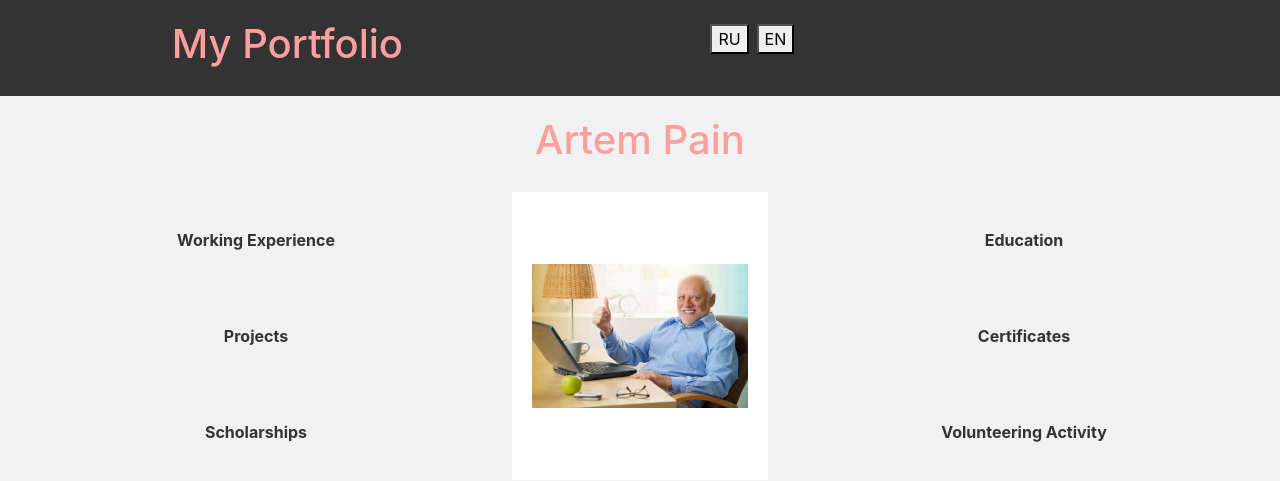
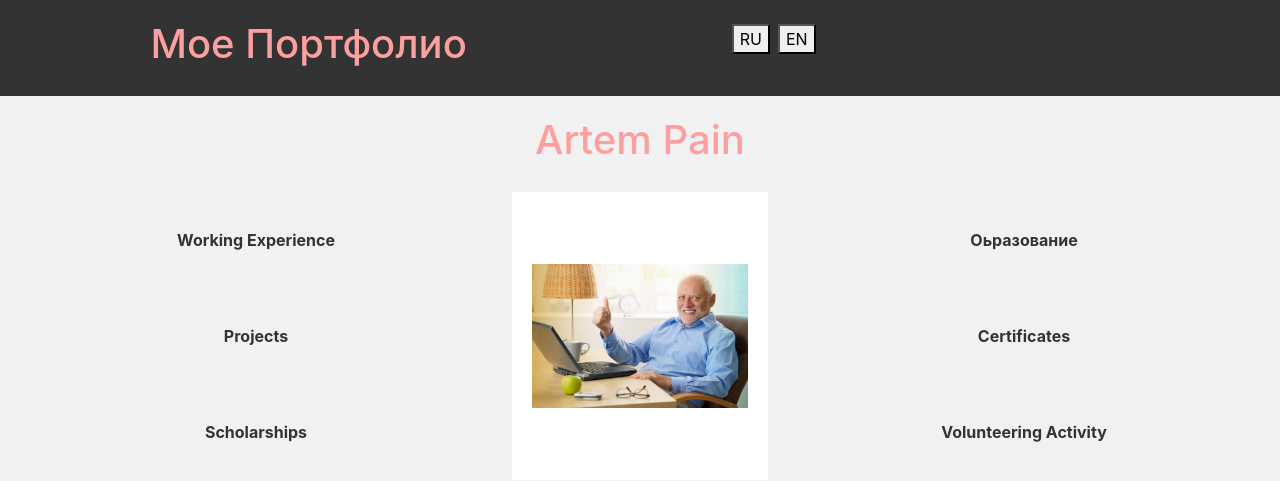
Before and after one commit to ewewraw/flask-for-beginners-course, a Flask app: page /portfolio in a window 1280 px wide. Shown: the top 481 px of the page. Run offline with Flask 3, Linux system fonts and the light colour scheme; parts of the project's set-up code (start-up, migrations or seed data) failed here and were passed over.

Commit message:
added more hints for translation

```diff
--- a/language/en_EN.json
+++ b/language/en_EN.json
@@ -1,3 +1,4 @@
 {
-  "my_portfolio": "My Portfolio"
+  "my_portfolio": "My Portfolio",
+  "education": "Education"
 }
--- a/language/ru_RU.json
+++ b/language/ru_RU.json
@@ -1,3 +1,5 @@
 {
-  "my_portfolio": "Мое Портфолио"
+  "my_portfolio": "Мое Портфолио",
+    "education": "Оьразование"
+
 }
--- a/main2.py
+++ b/main2.py
@@ -17,7 +17,7 @@ def main_page():
     # What kind of object is that? What is inside?
     # Maybe you can print it and have a look?
     # TODO: Main task: 1) make everything translatable 2) add another language (any)
-    return render_template('portfolio.html', translations=languages.get('en_EN'))
+    return render_template('portfolio.html', translations=languages.get('ru_RU'))
 
 @app.route('/dummy_function', methods = ['POST'])
 def dummy_function():
@@ -27,12 +27,11 @@ def dummy_function():
     lang = request.form['lang']
     print('Oh myyyy')
     print(lang)
+    print("button clicked")
     if lang == 'en':
-        # app_language = 'en_EN'
         return render_template('portfolio.html', translations=languages.get('en_EN'))
     else:
-        # app_language = 'ru_RU'
-        return render_template('portfolio.html', translations=languages.get('ru_RU'))
+        return render_template('portfolio.html', translations=languages.get('en_EN'))
 
 @app.route('/random')
 def random_page():
@@ -51,6 +50,7 @@ if __name__ == '__main__':
     languages = {}
     # TODO: so we just took all the files that are in the language directory? Hmm..
     language_list = [f for f in listdir(os.path.join(".", 'language')) if isfile(join(os.path.join(".", 'language'), f))]
+    # ["en_EN.json", "ru_RU.json"]
     # TODO: And for each file... ?
     for lang in language_list:
         # TODO: we extract the language code from the file name...
--- a/static/portfolio.css
+++ b/static/portfolio.css
@@ -98,3 +98,6 @@ main {
 .name {
     grid-area: name;
 }
+.some-class {
+
+}
--- a/templates/portfolio.html
+++ b/templates/portfolio.html
@@ -18,7 +18,6 @@
                 <button class="m-1">RU</button>
             </form>
             <form action="/dummy_function" method="post">
-                <input type="hidden" name="lang" value="en" />
                 <button class="m-1">EN</button>
             </form>
         </div>
@@ -30,7 +29,7 @@
             <h1>Artem Pain</h1>
         </div>
         <div class="education categories">
-            <a href="#">Education</a>
+            <a href="#">{{ translations.get('education') }}</a>
         </div>
         <div class="working-experience categories">
             <a href="#">Working Experience</a>
```
